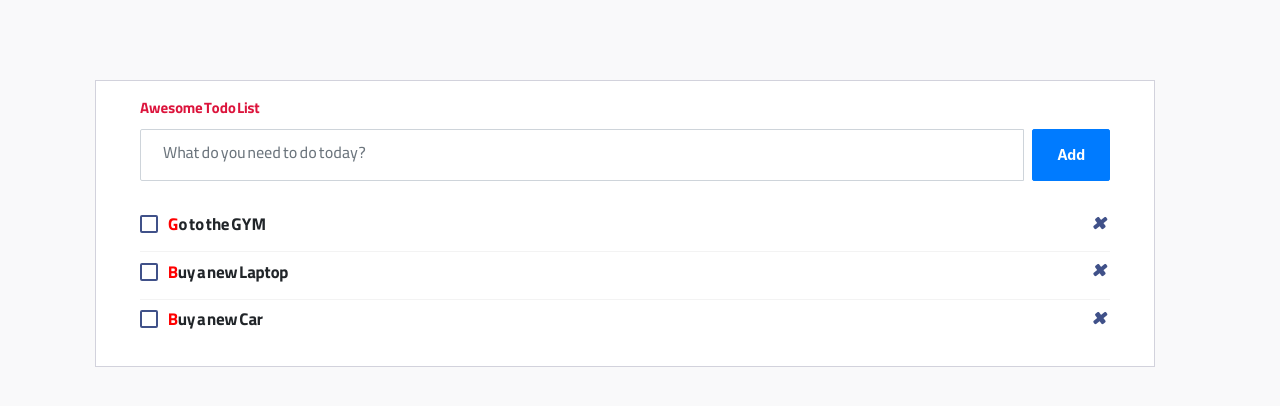
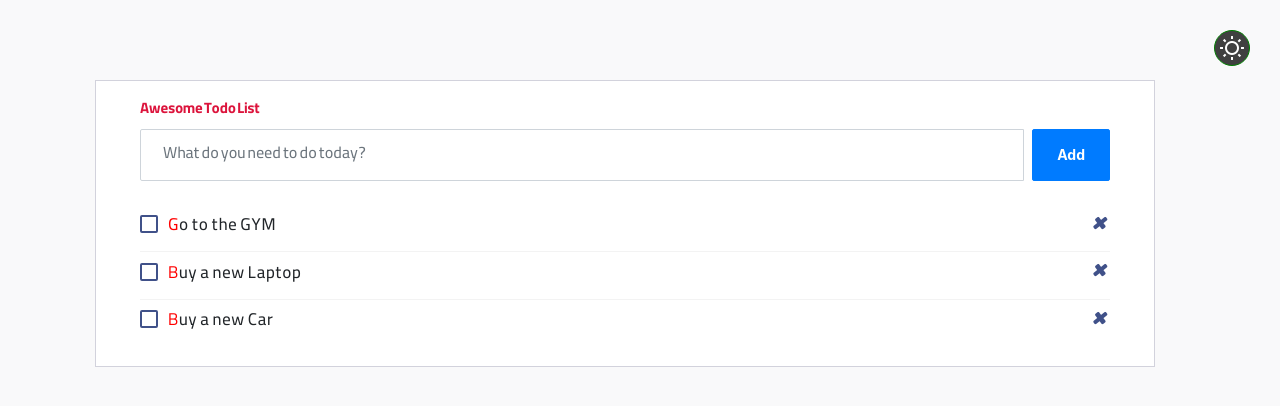
Before and after one commit to MmdMaTriS/TodoApp-React, a React (Vite) app: page / in a window 1280 px wide. Shown: the top 406 px of the page. Built offline with nearby package versions, Linux system fonts and the light colour scheme.

Commit message:
feat: some style changed or added

```diff
--- a/src/App.jsx
+++ b/src/App.jsx
@@ -1,6 +1,9 @@
 import React, { useState } from "react";
 import AddTodoInputs from "./components/AddTodoInputs";
+import DarkMode from "./components/DarkMode";
 import Todos from "./components/Todos";
+import moon from "../public/images/moon.png";
+import sun from "../public/images/sun.png";
 
 const getTodos = [
   {
@@ -50,14 +53,34 @@ function App() {
     setTodos(copyTodos);
   };
 
+  const darkMode = () => {
+    const darkModeLoc = document.getElementById("darkMode");
+    darkModeLoc.src = `${moon}`;
+    darkModeLoc.style.backgroundColor = "white";
+    darkModeLoc.style.borderRadius = "white";
+    darkModeLoc.alt = "DarkMode";
+    document.getElementsByTagName("body")[0].style.backgroundColor = "#202020";
+    document.getElementById("org-card").style.backgroundColor = "#404040";
+    document.getElementsByTagName("body")[0].style.color = "white";
+    document.getElementById("card-title").className = "dark-after";
+    document.getElementById("getInput").style.color = "white";
+  };
+
   return (
     <div className="page-content page-container" id="page-content">
+      <div className="dark-mode">
+        <DarkMode isDark={darkMode} />
+      </div>
       <div className="padding">
         <div className="row container d-flex justify-content-center">
           <div className="col-md-12">
-            <div className="card px-3">
+            <div className="card px-3" id="org-card">
               <div className="card-body">
-                <h4 className="card-title" style={{ fontFamily: "MmdBold" }}>
+                <h4
+                  className="card-title"
+                  id="card-title"
+                  style={{ fontFamily: "MmdBold" }}
+                >
                   Awesome Todo list
                 </h4>
                 <AddTodoInputs showTodo={handleShowTodo} />
--- a/src/components/AddTodoInputs.jsx
+++ b/src/components/AddTodoInputs.jsx
@@ -15,6 +15,7 @@ function AddTodoInputs({ showTodo }) {
     >
       <div className="add-items d-flex">
         <input
+          id="getInput"
           style={{ fontFamily: "MmdReg" }}
           value={newTodo}
           onChange={handleNewTodo}
--- /dev/null
+++ b/src/components/DarkMode.jsx
@@ -0,0 +1,27 @@
+import React from "react";
+import sun from "../../public/images/sun.png";
+
+const DarkMode = ({ isDark }) => {
+  return (
+    <>
+      <div>
+        <label onClick={isDark}>
+          <img
+            id="darkMode"
+            src={sun}
+            alt="LightMode"
+            style={{
+              cursor: "pointer",
+              borderRadius: "50%",
+              backgroundColor: "#404040",
+              padding: "5px",
+              border: "1px solid green",
+            }}
+          />
+        </label>
+      </div>
+    </>
+  );
+};
+
+export default DarkMode;
--- a/src/components/Todos.jsx
+++ b/src/components/Todos.jsx
@@ -3,8 +3,11 @@ import PropTypes from "prop-types";
 function Todos({ data, checkTodo, removeTodo }) {
   return (
     <li className={data.isDone ? "completed" : ""}>
-      <div className="form-check" style={{ fontFamily: "MmdBold" }}>
-        <label className="form-check-label" style={{ fontSize: "17px" }}>
+      <div className="form-check" style={{ fontFamily: "MmdReg" }}>
+        <label
+          className="form-check-label"
+          style={{ fontSize: "17px", letterSpacing: "0.7px" }}
+        >
           <input
             checked={data.isDone}
             className="checkbox"
--- a/src/index.css
+++ b/src/index.css
@@ -494,7 +494,15 @@ h4{
   font-size: 15px!important;
   color: crimson!important;
 }
+.dark-after{
+  color: white!important
+}
 
 label::first-letter{
   color:red
 }
+.dark-mode{
+  position: fixed !important;
+  right: 30px;
+  top:30px
+}
```
Also changed, not shown: public/images/sun.png.
